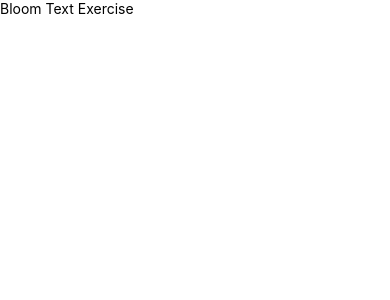
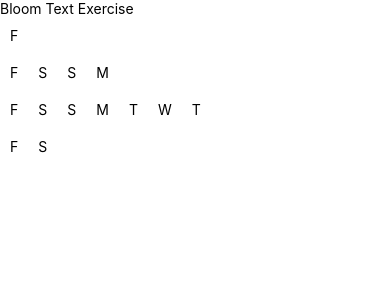
Before and after one commit to fuzzpedal/bloom-tech-exercise, a React Native app: screen / in a window 390 px wide. Shown: the top 300 px of the page. Built offline with nearby package versions, Linux system fonts and the light colour scheme.

Commit message:
basic streak display

```diff
--- a/App.tsx
+++ b/App.tsx
@@ -1,9 +1,21 @@
 import { SafeAreaView, Text } from 'react-native';
+import { Streak } from './src/components/Streak';
+import {
+  fourDayStreak,
+  nineDayStreak,
+  oneDayStreak,
+  sevenDayStreak,
+} from './src/data/dummyData';
 
 export default function App() {
   return (
     <SafeAreaView>
       <Text>Bloom Text Exercise</Text>
+
+      <Streak data={oneDayStreak} />
+      <Streak data={fourDayStreak} />
+      <Streak data={sevenDayStreak} />
+      <Streak data={nineDayStreak} />
     </SafeAreaView>
   );
 }
--- /dev/null
+++ b/src/components/Streak/Streak.controller.tsx
@@ -0,0 +1,25 @@
+import React, { FC } from 'react';
+import { StreakView } from './Streak.view';
+import { StreakData } from '../../types';
+
+interface Props {
+  data: StreakData;
+}
+
+const dayLetters = ['S', 'M', 'T', 'W', 'T', 'F', 'S'];
+
+export const StreakController: FC<Props> = ({ data }) => {
+  const getDays = (data: StreakData) => {
+    const { streak } = data;
+    if (streak.length === 0) {
+      return [];
+    }
+    const numDays = streak.length % 7 || 7;
+    const dates = streak.slice(streak.length - numDays);
+    return dates.map((item: string) => dayLetters[new Date(item).getUTCDay()]);
+  };
+
+  console.log();
+
+  return <StreakView days={getDays(data)} />;
+};
--- /dev/null
+++ b/src/components/Streak/Streak.view.tsx
@@ -0,0 +1,17 @@
+import React, { FC } from 'react';
+import { Text, View } from 'react-native';
+import styles from './styles';
+
+interface Props {
+  days: string[];
+}
+
+export const StreakView: FC<Props> = ({ days }) => {
+  return (
+    <View style={styles.container}>
+      {days.map((day: string) => (
+        <Text style={styles.item}>{day}</Text>
+      ))}
+    </View>
+  );
+};
--- /dev/null
+++ b/src/components/Streak/index.ts
@@ -0,0 +1 @@
+export { StreakController as Streak } from './Streak.controller'
--- /dev/null
+++ b/src/components/Streak/styles.ts
@@ -0,0 +1,11 @@
+import { StyleSheet } from "react-native";
+
+export default StyleSheet.create({
+    container: {
+        flexDirection: 'row'
+    },
+
+    item: {
+        padding: 10,
+    }
+})
--- /dev/null
+++ b/src/data/dummyData.ts
@@ -0,0 +1,41 @@
+import { StreakData } from "../types";
+
+export const oneDayStreak: StreakData = {
+  streak: ['2023-07-21T12:07:47+01:00'],
+};
+
+export const fourDayStreak = {
+  streak: [
+    '2023-07-21T12:07:47+01:00',
+    '2023-07-22T12:07:47+01:00',
+    '2023-07-23T12:07:47+01:00',
+    '2023-07-24T12:07:47+01:00',
+  ],
+};
+
+export const sevenDayStreak = {
+
+  "streak": [
+    "2023-07-21T12:07:47+01:00",
+    "2023-07-22T12:07:47+01:00",
+    "2023-07-23T12:07:47+01:00",
+    "2023-07-24T12:07:47+01:00",
+    "2023-07-25T12:07:47+01:00",
+    "2023-07-26T12:07:47+01:00",
+    "2023-07-27T12:07:47+01:00"
+  ]
+}
+
+export const nineDayStreak = {
+  "streak": [
+    "2023-07-21T12:07:47+01:00",
+    "2023-07-22T12:07:47+01:00",
+    "2023-07-23T12:07:47+01:00",
+    "2023-07-24T12:07:47+01:00",
+    "2023-07-25T12:07:47+01:00",
+    "2023-07-26T12:07:47+01:00",
+    "2023-07-27T12:07:47+01:00",
+    "2023-07-28T12:07:47+01:00",
+    "2023-07-29T12:07:47+01:00"
+  ]
+}
--- /dev/null
+++ b/src/types.ts
@@ -0,0 +1,3 @@
+export interface StreakData {
+    streak: string[];
+}
```
